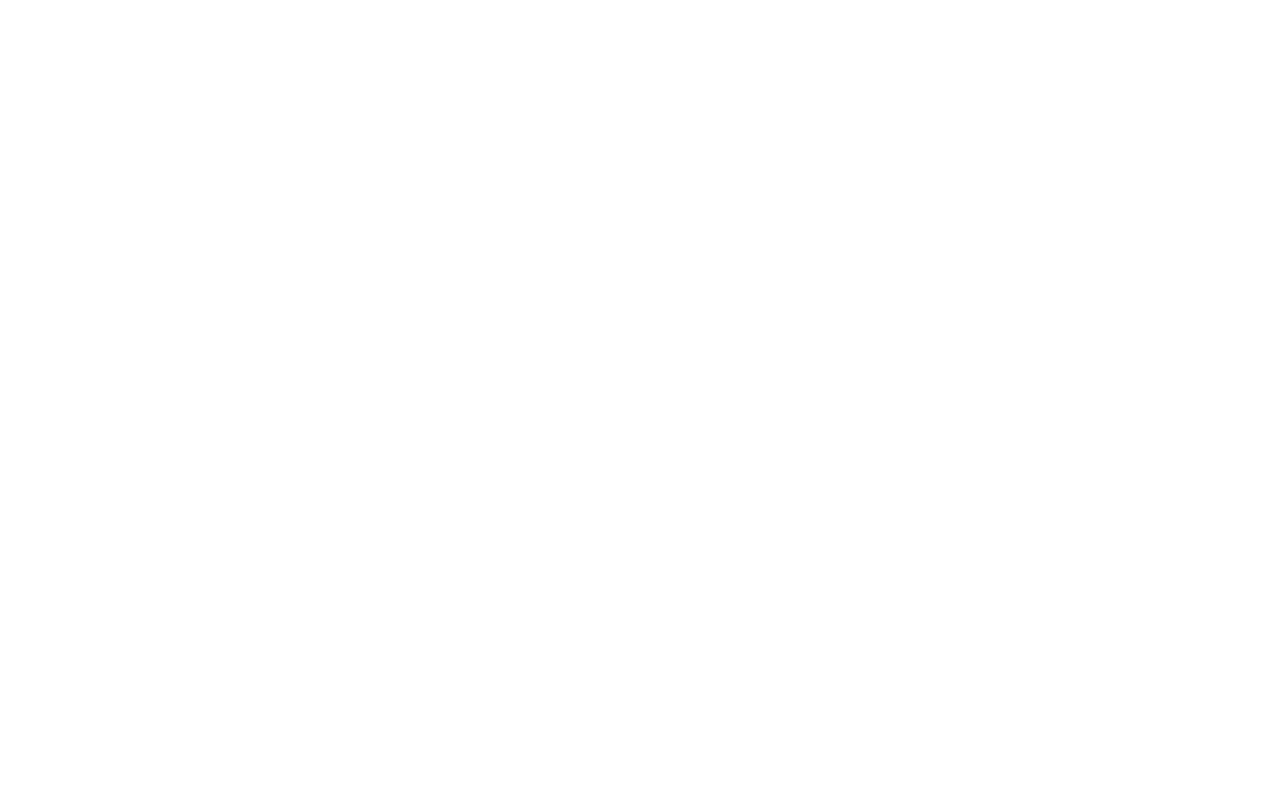
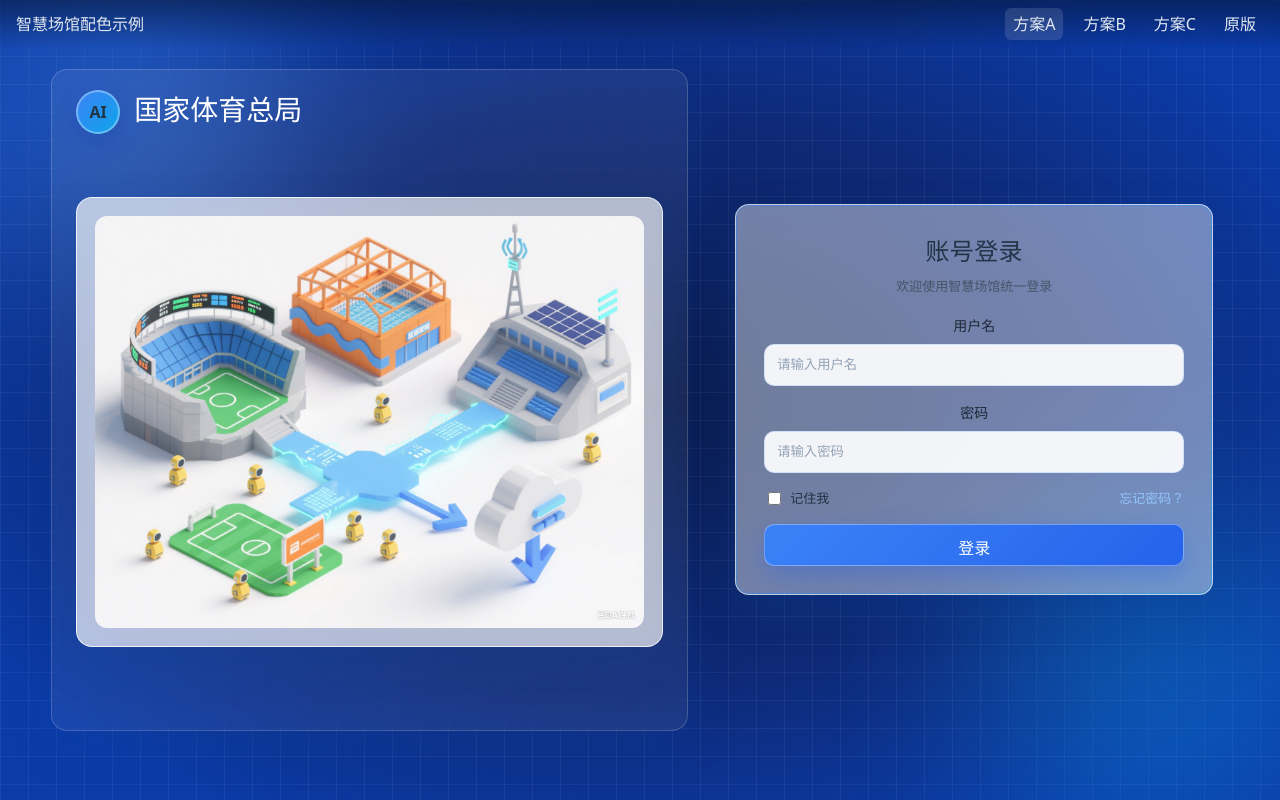
Before and after one commit to cjq02/my-ui, a Vue app: page /login-a in a window 1280 px wide. Before the commit this address had no page. Built offline with nearby package versions, Linux system fonts and the light colour scheme.

Commit message:
更新 App.vue 以添加导航栏，重构路由配置以支持多个登录方案，优化 Login.vue 的样式和结构。

```diff
--- a/src/App.vue
+++ b/src/App.vue
@@ -2,8 +2,41 @@
 </script>
 
 <template>
-  <router-view />
+  <div>
+    <nav class="top-nav">
+      <div class="nav-left">
+        <span class="brand">智慧场馆配色示例</span>
+      </div>
+      <div class="nav-links">
+        <router-link to="/login-a">方案A</router-link>
+        <router-link to="/login-b">方案B</router-link>
+        <router-link to="/login-c">方案C</router-link>
+        <router-link to="/login">原版</router-link>
+      </div>
+    </nav>
+    <router-view />
+  </div>
+
 </template>
 
 <style scoped>
+.top-nav {
+  position: fixed;
+  top: 0;
+  left: 0;
+  right: 0;
+  height: 48px;
+  display: flex;
+  align-items: center;
+  justify-content: space-between;
+  padding: 0 16px;
+  z-index: 10;
+  color: #e2e8f0;
+  background: linear-gradient(180deg, rgba(3, 7, 18, 0.45), rgba(3, 7, 18, 0));
+  backdrop-filter: blur(8px);
+}
+.nav-left .brand { font-weight: 600; }
+.nav-links { display: flex; gap: 12px; }
+.nav-links a { color: #e2e8f0; text-decoration: none; padding: 4px 8px; border-radius: 6px; }
+.nav-links a.router-link-active { background: rgba(255, 255, 255, 0.12); }
 </style>
--- a/src/router/index.ts
+++ b/src/router/index.ts
@@ -1,15 +1,11 @@
 import { createRouter, createWebHistory, type RouteRecordRaw } from 'vue-router'
 
 const routes: RouteRecordRaw[] = [
-  {
-    path: '/login',
-    name: 'Login',
-    component: () => import('@/views/Login.vue')
-  },
-  {
-    path: '/',
-    redirect: '/login'
-  }
+  { path: '/login', name: 'Login', component: () => import('@/views/Login.vue') },
+  { path: '/login-a', name: 'LoginA', component: () => import('@/views/LoginA.vue') },
+  { path: '/login-b', name: 'LoginB', component: () => import('@/views/LoginB.vue') },
+  { path: '/login-c', name: 'LoginC', component: () => import('@/views/LoginC.vue') },
+  { path: '/', redirect: '/login-a' }
 ]
 
 export const router = createRouter({
--- a/src/views/Login.vue
+++ b/src/views/Login.vue
@@ -14,7 +14,9 @@
         </header>
 
         <div class="brand-visual">
-          <img class="brand-illustration" src="@/assets/img/login1/login-pic.png" alt="智慧场馆插画" />
+          <div class="illustration-card">
+            <img class="brand-illustration" src="@/assets/img/login1/login-pic.png" alt="智慧场馆插画" />
+          </div>
         </div>
       </section>
 
@@ -93,8 +95,8 @@
 .decor-grid {
   position: absolute;
   inset: 0;
-  background-image: linear-gradient(rgba(255, 255, 255, 0.06) 1px, transparent 1px),
-    linear-gradient(90deg, rgba(255, 255, 255, 0.06) 1px, transparent 1px);
+  background-image: linear-gradient(rgba(255, 255, 255, 0.05) 1px, transparent 1px),
+    linear-gradient(90deg, rgba(255, 255, 255, 0.05) 1px, transparent 1px);
   background-size: 28px 28px, 28px 28px;
   pointer-events: none;
 }
@@ -138,8 +140,9 @@
   justify-content: space-between;
   border-radius: 16px;
   padding: 20px 24px;
-  background: rgba(255, 255, 255, 0.08);
-  box-shadow: 0 18px 40px rgba(13, 70, 160, 0.28);
+  background: rgba(255, 255, 255, 0.06);
+  border: 1px solid rgba(255, 255, 255, 0.18);
+  box-shadow: 0 18px 40px rgba(13, 70, 160, 0.22);
   backdrop-filter: blur(8px);
 }
 
@@ -156,10 +159,13 @@
   display: grid;
   place-items: center;
   font-weight: 700;
+  box-shadow: inset 0 0 0 2px rgba(255, 255, 255, 0.35), 0 8px 20px rgba(30, 64, 175, 0.35);
 }
 .brand-text h1 {
   margin: 0 0 4px;
-  font-size: 22px;
+  font-size: 28px;
+  color: #ffffff;
+  font-weight: 700;
 }
 .brand-text p {
   margin: 0;
@@ -173,6 +179,16 @@
   align-items: center;
   justify-content: center;
 }
+.illustration-card {
+  width: 100%;
+  max-width: 820px;
+  padding: 18px;
+  border-radius: 16px;
+  background: rgba(255, 255, 255, 0.65);
+  border: 1px solid rgba(255, 255, 255, 0.8);
+  box-shadow: 0 18px 40px rgba(13, 70, 160, 0.22);
+  backdrop-filter: blur(6px);
+}
 .brand-svg {
   width: 100%;
   max-width: 760px;
@@ -180,9 +196,9 @@
 }
 .brand-illustration {
   width: 100%;
-  max-width: 760px;
   height: auto;
   display: block;
+  border-radius: 12px;
 }
 
 .feature-list {
@@ -211,19 +227,34 @@
   max-width: 420px;
   padding: 28px;
   border-radius: 14px;
-  background: rgba(255, 255, 255, 0.28);
-  border: 1px solid rgba(255, 255, 255, 0.45);
-  box-shadow: 0 18px 40px rgba(13, 70, 160, 0.30);
-  backdrop-filter: blur(8px);
+  position: relative;
+  background: rgba(255, 255, 255, 0.42);
+  border: 1px solid rgba(255, 255, 255, 0.6);
+  box-shadow: 0 18px 40px rgba(13, 70, 160, 0.26);
+  backdrop-filter: blur(12px);
+}
+
+.login-card::before {
+  content: "";
+  position: absolute;
+  inset: 0;
+  border-radius: 14px;
+  padding: 1px;
+  background: linear-gradient(135deg, rgba(59, 130, 246, 0.6), rgba(14, 165, 233, 0.45));
+  -webkit-mask: linear-gradient(#000 0 0) content-box, linear-gradient(#000 0 0);
+  -webkit-mask-composite: xor;
+          mask-composite: exclude;
+  pointer-events: none;
 }
 
 h2 {
   margin: 0 0 8px;
+  letter-spacing: 0.4px;
 }
 .subtitle {
   margin: 0 0 18px;
   font-size: 13px;
-  opacity: 0.85;
+  color: #475569;
 }
 
 h1 {
@@ -239,20 +270,25 @@
 
   label {
     font-size: 14px;
+    color: #1f2937;
   }
 
   input {
-    height: 38px;
+    height: 40px;
     padding: 0 12px;
-    border-radius: 8px;
-    border: 1px solid rgba(255, 255, 255, 0.15);
-    background: rgba(0, 10, 40, 0.15);
-    color: inherit;
+    border-radius: 10px;
+    border: 1px solid rgba(59, 130, 246, 0.18);
+    background: rgba(255, 255, 255, 0.92);
+    color: #0f172a;
     outline: none;
 
     &:focus {
       border-color: #3b82f6;
-      box-shadow: 0 0 0 3px rgba(59, 130, 246, 0.35);
+      box-shadow: 0 0 0 4px rgba(59, 130, 246, 0.18);
+    }
+
+    &::placeholder {
+      color: #94a3b8;
     }
   }
 }
@@ -279,16 +315,18 @@
 
 .submit-btn {
   width: 100%;
-  height: 40px;
-  border-radius: 8px;
-  border: 1px solid transparent;
-  background: #2563eb;
+  height: 42px;
+  border-radius: 10px;
+  border: 1px solid rgba(255, 255, 255, 0.35);
+  background: linear-gradient(135deg, #3b82f6, #2563eb);
   color: #fff;
   cursor: pointer;
   transition: 0.2s ease;
+  box-shadow: 0 10px 24px rgba(37, 99, 235, 0.35);
 
   &:hover {
-    background: #1d4ed8;
+    background: linear-gradient(135deg, #2563eb, #1d4ed8);
+    transform: translateY(-1px);
   }
   &:disabled {
     opacity: 0.6;
--- /dev/null
+++ b/src/views/LoginA.vue
@@ -0,0 +1,20 @@
+<template>
+  <LoginBase />
+</template>
+
+<script setup lang="ts">
+import LoginBase from './Login.vue'
+</script>
+
+<style lang="scss" scoped>
+/* 方案A：政务深蓝（沉稳权威） 覆盖背景与按钮主色 */
+.login-page {
+  background: radial-gradient(60% 60% at 50% 50%, #0B1B4A 0%, #0E2A78 60%, #0b3ba7 100%);
+}
+.decor-grid { opacity: 0.04; }
+.login-card::before { background: linear-gradient(135deg, rgba(37, 99, 235, 0.6), rgba(6, 182, 212, 0.35)); }
+.submit-btn {
+  background: linear-gradient(135deg, #2563EB, #1E40AF);
+}
+.submit-btn:hover { background: linear-gradient(135deg, #1E40AF, #1D4ED8); }
+</style>
--- /dev/null
+++ b/src/views/LoginB.vue
@@ -0,0 +1,20 @@
+<template>
+  <LoginBase />
+</template>
+
+<script setup lang="ts">
+import LoginBase from './Login.vue'
+</script>
+
+<style lang="scss" scoped>
+/* 方案B：科技蓝青（清爽现代） */
+.login-page {
+  background: linear-gradient(135deg, #0b3ba7 0%, #2563eb 35%, #0ea5e9 100%);
+}
+.decor-grid { opacity: 0.05; }
+.login-card::before { background: linear-gradient(135deg, rgba(59, 130, 246, 0.65), rgba(14, 165, 233, 0.5)); }
+.submit-btn {
+  background: linear-gradient(135deg, #3B82F6, #0EA5E9);
+}
+.submit-btn:hover { background: linear-gradient(135deg, #2563EB, #0EA5E9); }
+</style>
--- /dev/null
+++ b/src/views/LoginC.vue
@@ -0,0 +1,20 @@
+<template>
+  <LoginBase />
+</template>
+
+<script setup lang="ts">
+import LoginBase from './Login.vue'
+</script>
+
+<style lang="scss" scoped>
+/* 方案C：蓝紫智感（品牌感） */
+.login-page {
+  background: radial-gradient(60% 60% at 50% 50%, #0F1436 0%, #13295E 70%, #0b3ba7 100%);
+}
+.decor-grid { opacity: 0.04; }
+.login-card::before { background: linear-gradient(135deg, rgba(79, 70, 229, 0.6), rgba(37, 99, 235, 0.45)); }
+.submit-btn {
+  background: linear-gradient(135deg, #4F46E5, #2563EB);
+}
+.submit-btn:hover { background: linear-gradient(135deg, #4338CA, #2563EB); }
+</style>
```
